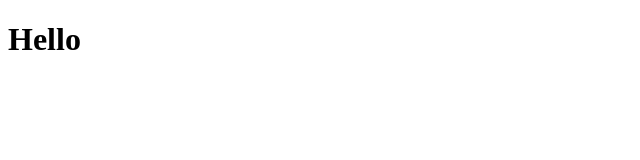
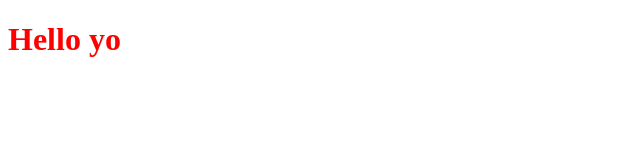
Before and after one commit to paulo-gorris/basa-website, a plain HTML site: page index.html in a window 1280 px wide. Shown: the whole page, without its empty margins (0-640 px from the left). Drawn offline with Linux system fonts and the light colour scheme.

Commit message:
created css files

```diff
--- /dev/null
+++ b/css/styles.css
@@ -0,0 +1,3 @@
+body {
+  color: red;
+}
--- a/index.html
+++ b/index.html
@@ -1,11 +1,11 @@
 <!DOCTYPE html>
-<html lang="en" dir="ltr">
-  <title>homepage</title>
+<html>
   <head>
     <meta charset="utf-8">
-    <title></title>
+    <link rel="stylesheet" type="text/css" href="css/styles.css">
+    <title>homepage</title>
   </head>
   <body>
-    <h1>Hello</h1>
+    <h1>Hello yo</h1>
   </body>
 </html>
```
